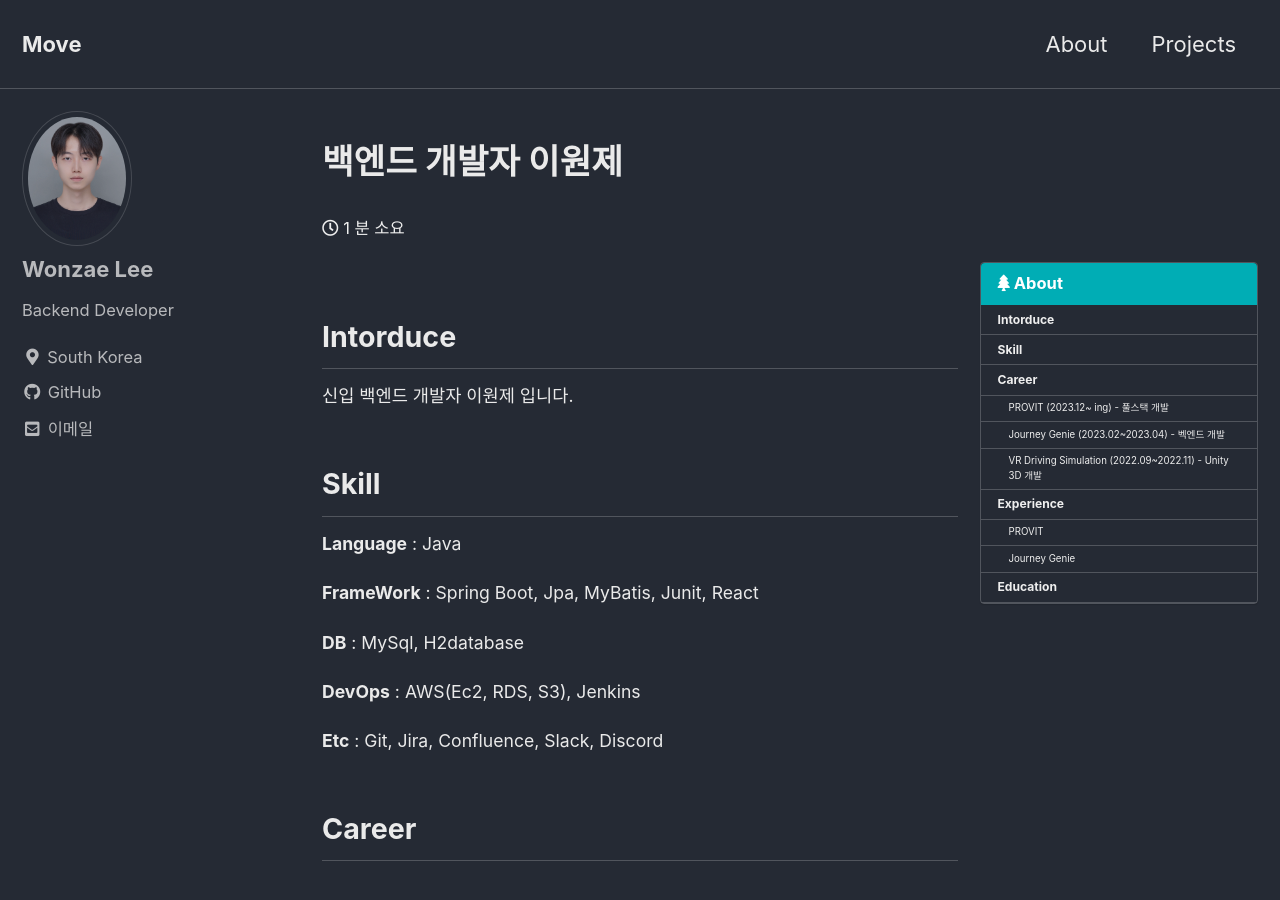
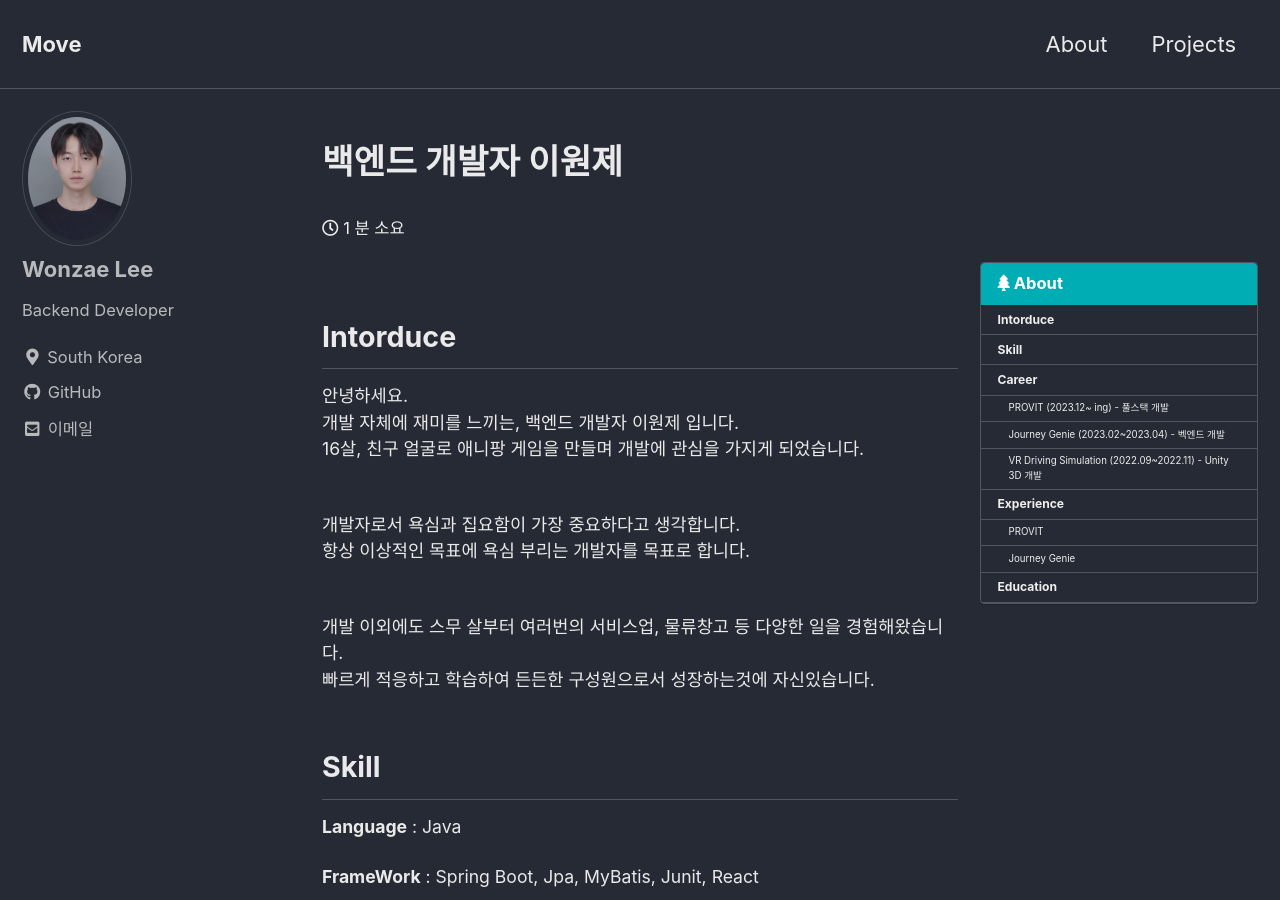
Before and after one commit to one-zeze/one-zeze.github.io, a Jekyll site: the page built from _posts/2024-03-29-about.md, in a window 1280 px wide and 900 px high. Built offline with Jekyll 4.4.1, drawn with Linux system fonts in a browser that asks for light colours; cached includes are drawn as plain includes.

Commit message:
update about.md

```diff
--- a/_posts/2024-03-29-about.md
+++ b/_posts/2024-03-29-about.md
@@ -15,7 +15,17 @@ last_modified_at: 2024-04-05
 
 ## Intorduce
 
-신입 백엔드 개발자 이원제 입니다.
+안녕하세요.
+개발 자체에 재미를 느끼는, 백엔드 개발자 이원제 입니다.
+16살, 친구 얼굴로 애니팡 게임을 만들며 개발에 관심을 가지게 되었습니다.
+
+<br>
+개발자로서 욕심과 집요함이 가장 중요하다고 생각합니다.
+항상 이상적인 목표에 욕심 부리는 개발자를 목표로 합니다.
+
+<br>
+개발 이외에도 스무 살부터 여러번의 서비스업, 물류창고 등 다양한 일을 경험해왔습니다.
+빠르게 적응하고 학습하여 든든한 구성원으로서 성장하는것에 자신있습니다.
 
 <!-- Stack -->
 
```
